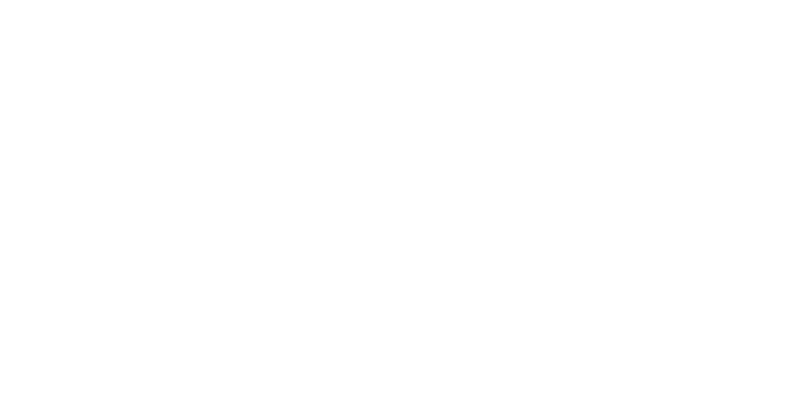
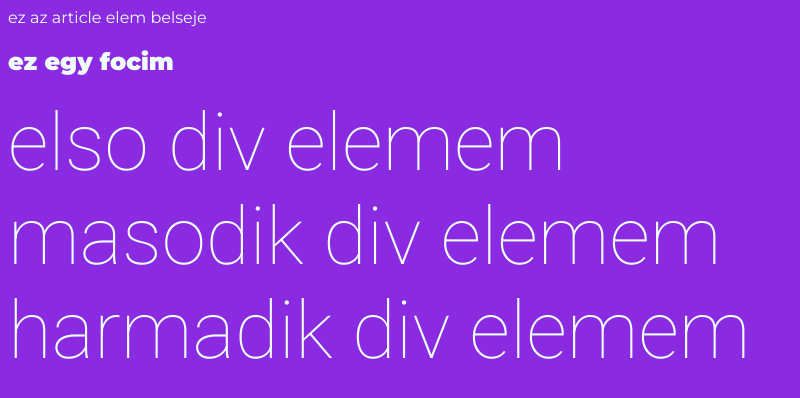
Before and after one commit to AndreaHolecz/w1-practices, a plain HTML site: page frontend/index.html in a window 1280 px wide. Shown: the whole page, without its empty margins (0-800 px from the left). Drawn offline with Linux system fonts and the light colour scheme.

Commit message:
csutortoki munka

```diff
--- a/frontend/index.html
+++ b/frontend/index.html
@@ -4,9 +4,19 @@
 	<meta charset="UTF-8">
 	<meta http-equiv="X-UA-Compatible" content="IE=edge">
 	<meta name="viewport" content="width=device-width, initial-scale=1.0">
-	<title>This is FRONTEND</title>
-</head>
-<body>
-	<div id="root"></div>
+	<title>Document</title>
+	<link rel="preconnect" href="https://fonts.googleapis.com">
+<link rel="preconnect" href="https://fonts.gstatic.com" crossorigin>
+<link href="https://fonts.googleapis.com/css2?family=Montserrat:wght@400;900&family=Roboto:wght@100&display=swap" rel="stylesheet">
+
+	<link rel="stylesheet" href="style.css">
+	<body>
+	<article>
+		ez az article elem belseje
+		<h1 id="title">ez egy focim</h1>
+		<div>elso div elemem</div>
+		<div>masodik div elemem</div>
+		<div>harmadik div elemem</div>
+	</article>
 </body>
 </html>
--- /dev/null
+++ b/frontend/style.css
@@ -0,0 +1,14 @@
+body{
+    background-color: blueviolet;
+    color: azure;
+    font-family: 'Montserrat', sans-serif;
+}
+
+h1{
+    font-weight: 900;
+}
+
+div{font-weight: 100;
+    font-family: 'Roboto', sans-serif;
+    font-size: 80px;
+}
```
